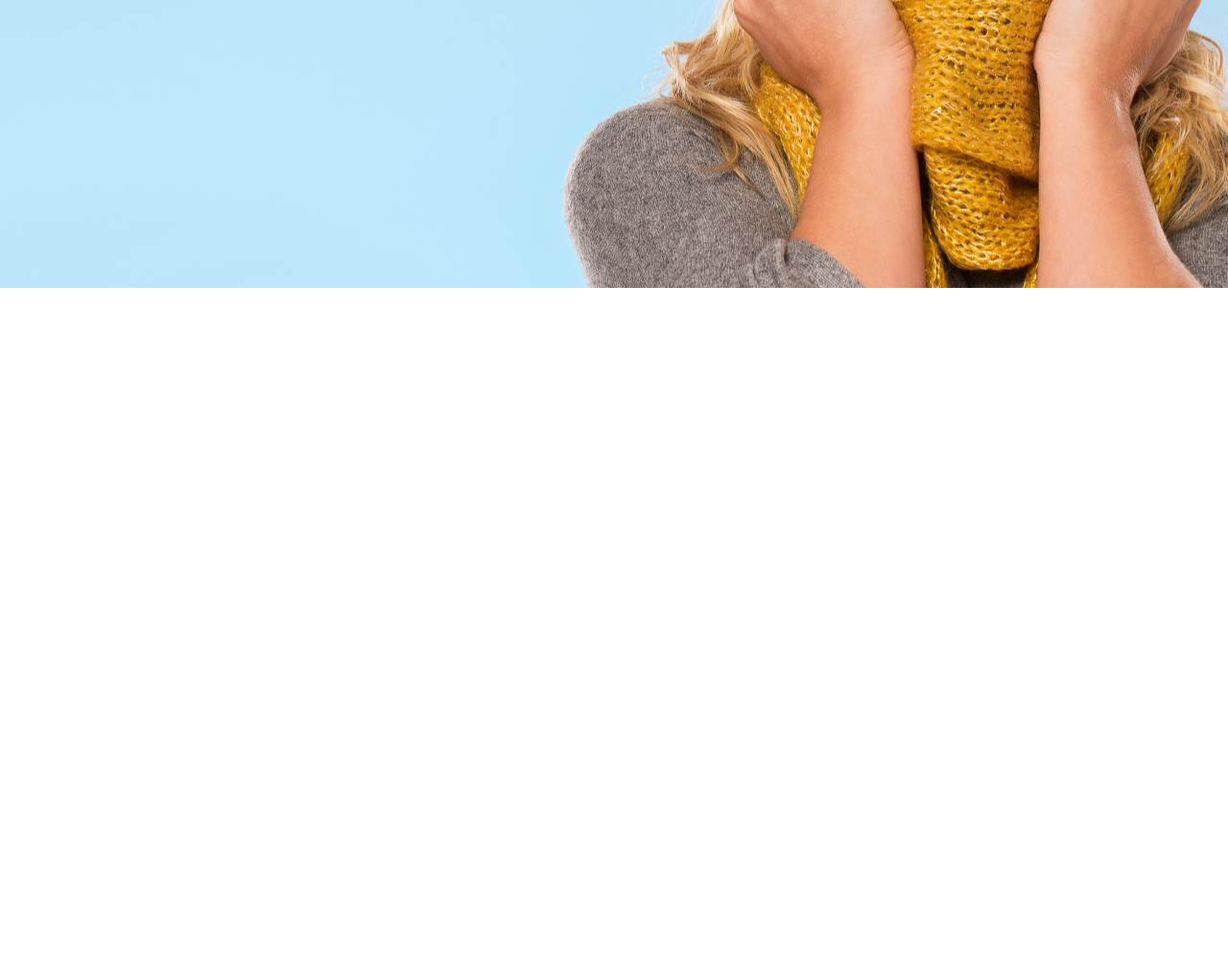
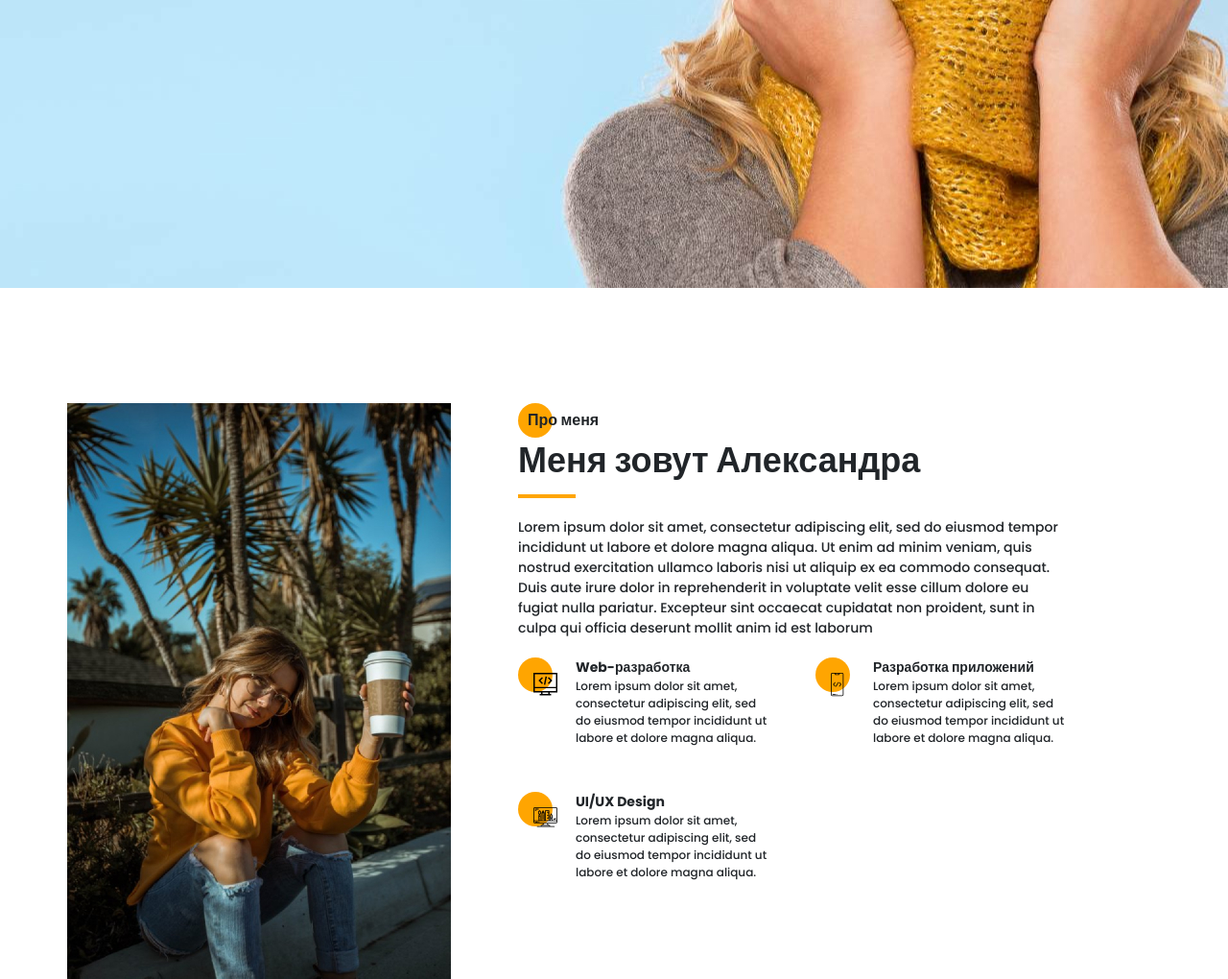
Before and after one commit to Euheniya/learn_portfolio_3_1, a website: page src/index.html in a window 1280 px wide. Shown: the part 500-1520 px from the top of the page at 96% size. Before the commit the page ends 800 px from the top, so only its background shows below. Drawn offline with nearby package versions, Linux system fonts and the light colour scheme; files that its build step writes are made by us from their sources; files whose address does not match are found by name.

Commit message:
media_promo

```diff
--- a/src/index.html
+++ b/src/index.html
@@ -105,7 +105,7 @@
         </div>
     </section>
 
-    <!-- <section class="about">
+     <section class="about">
         <div class="container">
             <div class="about__container">
                 <div class="about__photo"><img src="img/Photo.jpg" alt="Photo">
@@ -170,7 +170,7 @@
         </div>
     </section>
 
-    <section class="resume">
+    <!--<section class="resume">
         <div class="container">
             <div class="title title_fz16 title__section-subtitle">
                 Опыт
```
Also changed, not shown: dist/index.html.
